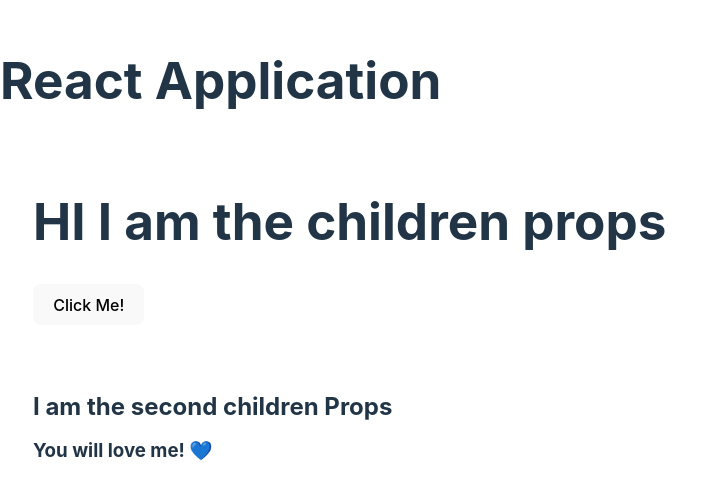
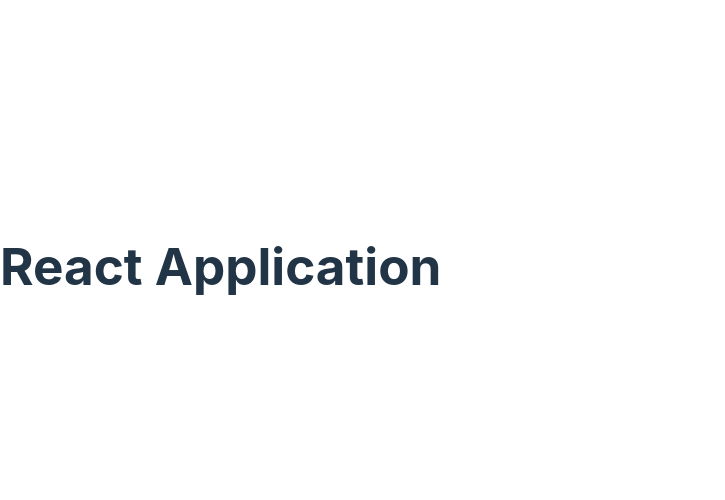
Before and after one commit to Arafat-alim/advanced-react, a React (Vite) app in the folder performance/: page / in a window 1280 px wide. Shown: the part 134-634 px from the top of the page, without its empty margins (0-725 px from the left). Built offline with nearby package versions, Linux system fonts and the light colour scheme.

Commit message:
Simple HOC

```diff
--- a/performance/src/App.jsx
+++ b/performance/src/App.jsx
@@ -1,19 +1,11 @@
-import CTA from "./Children/CTA";
+import { withPointlessHOC } from "./HOC/withPointlessHOC";
 
 const App = () => {
   return (
     <div className="app">
       <h1>React Application</h1>
-      <CTA>
-        <h1>HI I am the children props</h1>
-        <button>Click Me!</button>
-      </CTA>
-      <CTA>
-        <h2>I am the second children Props</h2>
-        <h3>You will love me! 💙</h3>
-      </CTA>
     </div>
   );
 };
 
-export default App;
+export default withPointlessHOC(App);
--- /dev/null
+++ b/performance/src/HOC/withPointlessHOC.js
@@ -0,0 +1,10 @@
+import React from "react";
+
+// A function that takes a component as its first argument and returns a new component that wraps the given component, providing extra capabilities to it.
+
+export function withPointlessHOC(component) {
+  const Component = component;
+  return function (props) {
+    return <Component {...props} />;
+  };
+}
```
